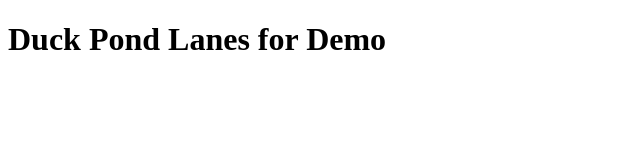
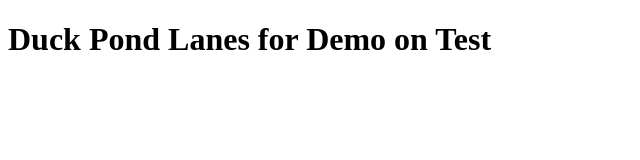
Before and after one commit to rshefferinstruc/duck-pond, a plain HTML site: page index.html in a window 1280 px wide. Shown: the whole page, without its empty margins (0-640 px from the left). Drawn offline with Linux system fonts and the light colour scheme.

Commit message:
Update index.html

```diff
--- a/index.html
+++ b/index.html
@@ -7,6 +7,6 @@
     <title>Document</title>
 </head>
 <body>
-    <h1>Duck Pond Lanes for Demo</h1>
+    <h1>Duck Pond Lanes for Demo on Test</h1>
 </body>
 </html>
```
